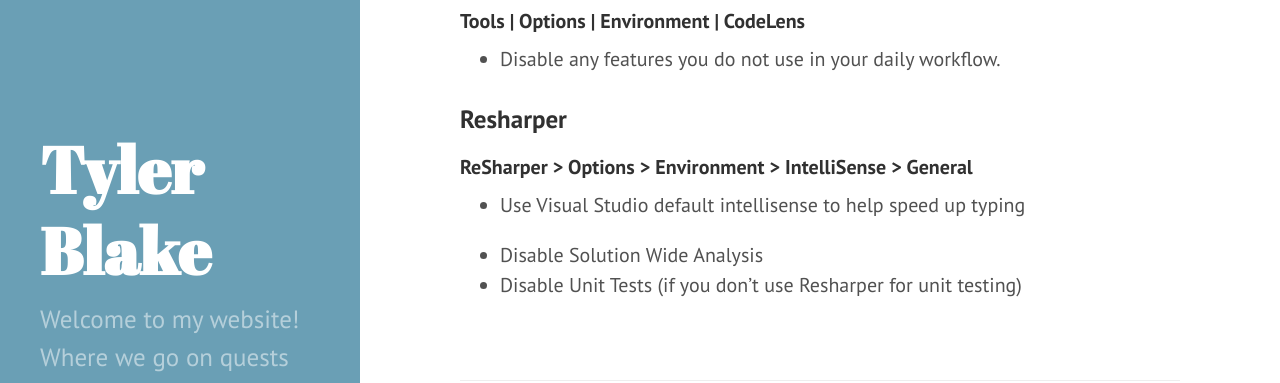
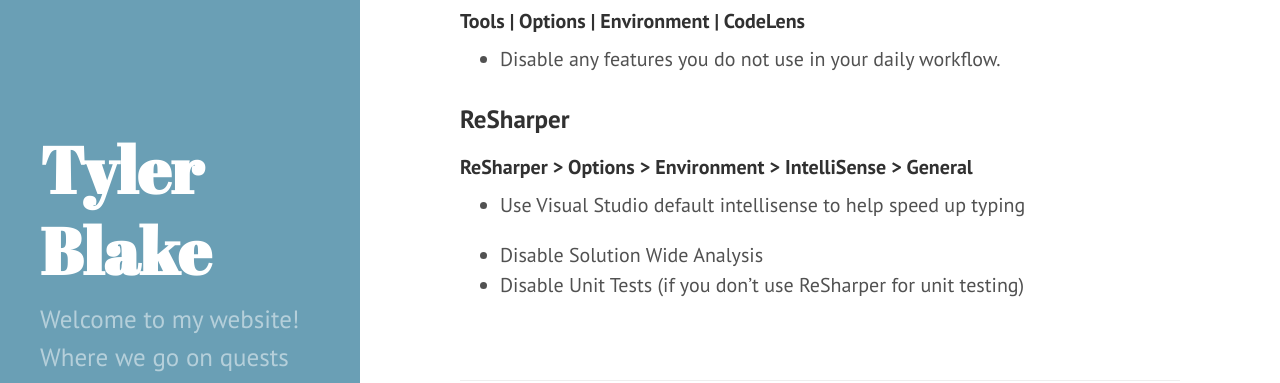
Before and after one commit to tylerablake/website, a Jekyll site: the page built from _posts/2016-03-01-.net-development-on-a-mac.md, in a window 1280 px wide and 900 px high, scrolled down 1190 px. Shown: the part 199-582 px from the top of the window. Built offline with Jekyll 4.4.1, drawn with Linux system fonts in a browser that asks for light colours.

```diff
--- a/_posts/2016-03-01-.net-development-on-a-mac.md
+++ b/_posts/2016-03-01-.net-development-on-a-mac.md
@@ -48,10 +48,10 @@ This is placeholder text for a blog on setting up my development environment for
 #### Tools | Options | Environment | CodeLens
 * Disable any features you do not use in your daily workflow.
 
-### Resharper
+### ReSharper
 
 #### ReSharper > Options > Environment > IntelliSense > General
 * Use Visual Studio default intellisense to help speed up typing
 
 * Disable Solution Wide Analysis
-* Disable Unit Tests (if you don't use Resharper for unit testing)
+* Disable Unit Tests (if you don't use ReSharper for unit testing)
```
